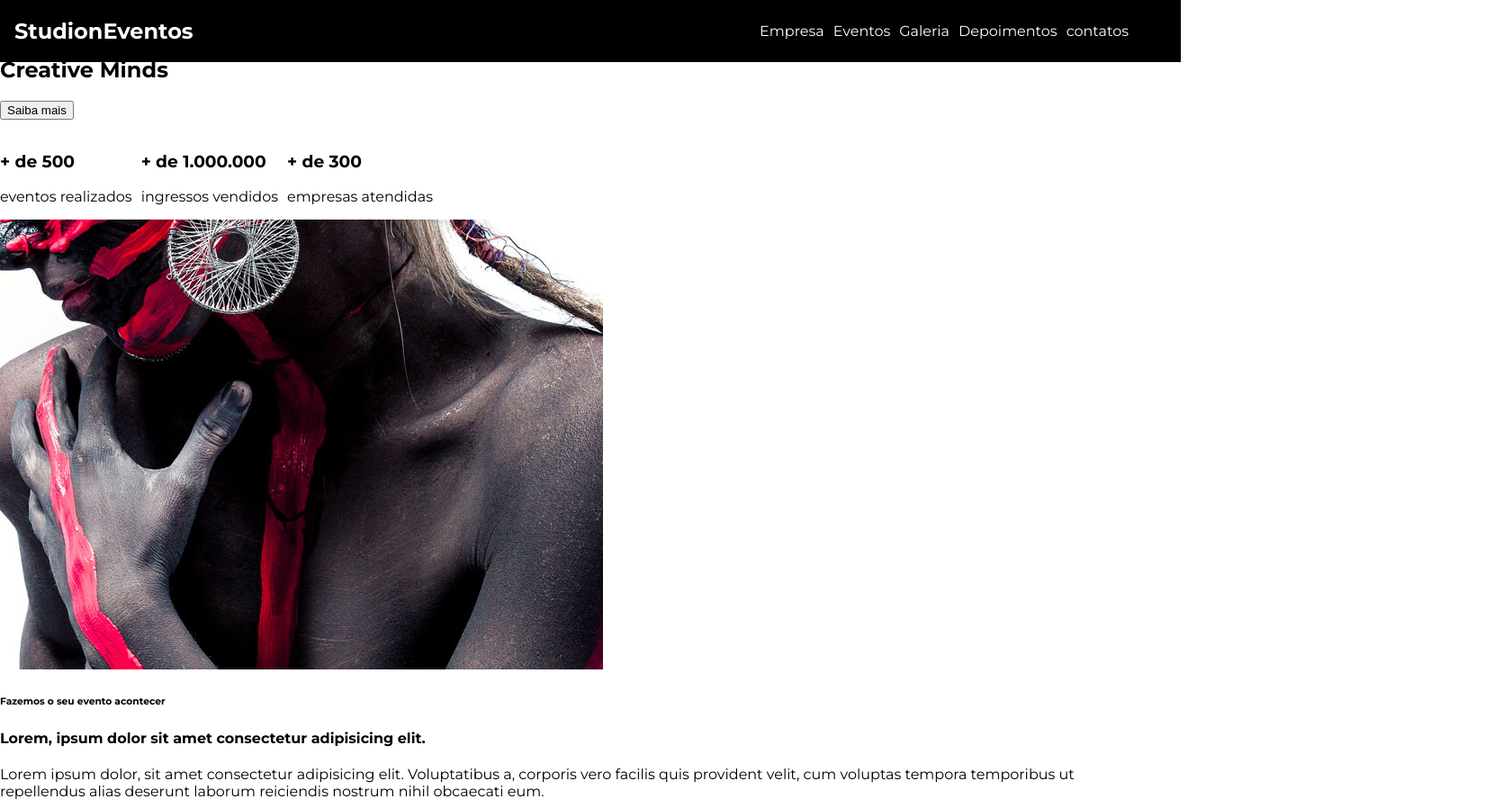
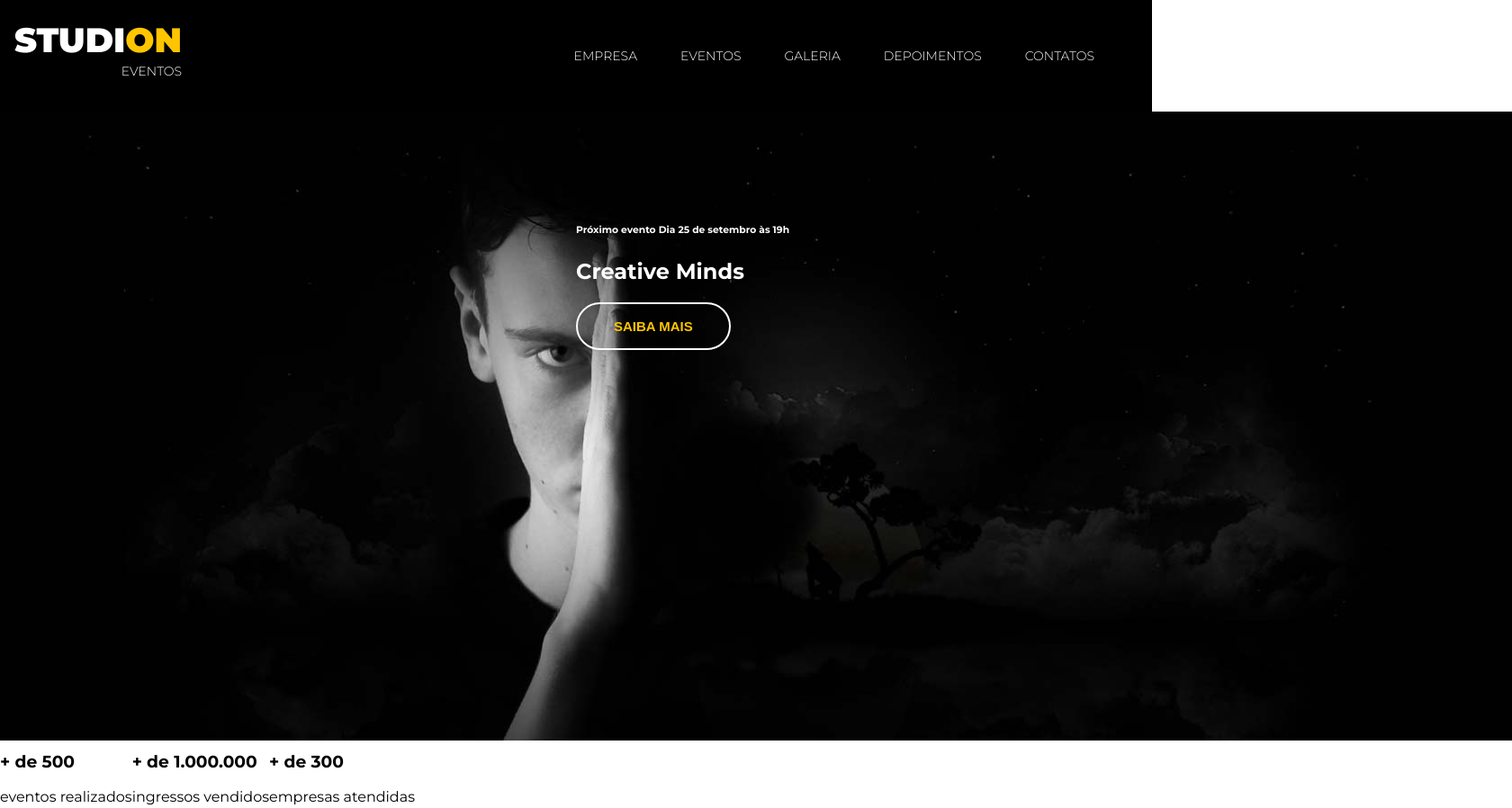
Before and after one commit to PEDR4PEDROLUCAS/studionimagine, a website: page src/index.html in a window 1280 px wide. Shown: the top 898 px of the page at 90% size, 1680 px wide, since content can reach past the window. Drawn offline with Linux system fonts and the light colour scheme.

Commit message:
feat(header): implemented header styles

```diff
--- a/src/index.html
+++ b/src/index.html
@@ -11,7 +11,10 @@
 
 <body>
     <nav class="navbar">
-        <h1>Studi<span>on</span><span>Eventos</span></h1>
+        <h1 class="logo-studion">
+            Studi<span class="copy--primary">on</span>
+            <span class="logo-studion_subtitle">Eventos</span>
+        </h1>
         <ul class="navbar__links">
             <li>
                 <a href="#empresa">Empresa</a>
@@ -33,9 +36,13 @@
     <header>
         <div id="slider">
             <div class="slide">
-                <h6><span>Próximo evento</span> Dia 25 de setembro às 19h </h6>
-                <h2><span>Creative</span> Minds</h2>
-                <button>Saiba mais</button>
+                <img class="slider_background-image" src="./images/banner.jpg" alt="Studion Banner
+                "/>
+                <div class="slide__copy">
+                    <h6><span>Próximo evento</span> Dia 25 de setembro às 19h </h6>
+                    <h2><span>Creative</span> Minds</h2>
+                    <button class="btn btn--slide" >Saiba mais</button>
+                </div>
             </div>
         </div>
     </header>
--- a/src/style.css
+++ b/src/style.css
@@ -1,48 +1,110 @@
-@import url('https://fonts.googleapis.com/css2?family=Montserrat:wght@400;700&display=swap');
+@import url('https://fonts.googleapis.com/css2?family=Montserrat:wght@300;400;700;900&display=swap');
 
 *{
-    box-sizing: 0;
+    box-sizing: border-box;
 }
 
 :root {
-    --color-primary:#ffc500;
     font-family: 'Montserrat', sans-serif;
     font-size: 16px;
+    --color-primary:#ffc500;
+    --default-padding:16px;
 }
 body {
     margin:0;
+    padding-top: 7.75rem;
 }
 ul {
     display: flex;
     list-style: none;
     padding-left: 0;
 }
-li {
-     margin-right: 0.625rem;
-    /*10/16 = 1 rem*/
-}
-/**/
+
 .navbar {
     position: fixed;
-    display:grid;
+    z-index: 1;
+    display: grid;
     grid-template-columns: 1fr 9fr;
     align-items: center;
     top:0;
     left:0;
+
     width:100vw;
+    height:7.75rem;
     padding:0 1rem;
+
     background-color: #000;
     color: #fff;
 
 }
 .navbar__links {
-    padding:0 2rem;
-    justify-self: end;
+    justify-self: end;}
+
+.navbar__links li {
+    font-size:0.875rem;
+    margin-right: 3rem;
+    /*10/16 = 1 rem*/
+    text-transform: uppercase;
 }
+
 .navbar__links a {
+    font-weight: 300;
     color:#fff;
     text-decoration: none;
 }
 .navbar__links a:hover {
     color: var(--color-primary)
 }
+.logo-studion {
+    font-size: 2.375rem;
+    font-weight: 900;
+    line-height: 1ch;
+    text-transform: uppercase;
+    text-align: right;
+}
+.logo-studion_subtitle {
+    font-size:.875rem;
+    font-weight: 300;
+}
+.copy--primary{
+    color: var(--color-primary);
+}
+
+#slider{
+    background-color: #000;
+    color:#fff;
+}
+.slide {
+    position:relative;
+    height: calc(100vh - 7.75rem);
+}
+.slide_background-image {
+    width: 100%;
+    height: 100%;
+    object-fit: cover;
+    object-position: center;
+}
+.slide__copy{
+    position :absolute;
+    top: 6.25rem;
+    left: 50vw;
+}
+.btn {
+    cursor: pointer;
+    padding: 1rem 2.5rem;
+    color:var(--color-primary);
+    border:.125rem solid #fff;
+    background:unset;
+    border-radius: 5rem;;
+    font-size:.9375rem;
+    font-weight: 700;
+    text-transform: uppercase;
+    transition:0.5s all ease;
+}
+.btn:hover,
+.btn:active,
+.btn:focus{
+    border-color: var(--color-primary);
+    background-color: var(--color-primary);
+    color:#fff;
+}
```
